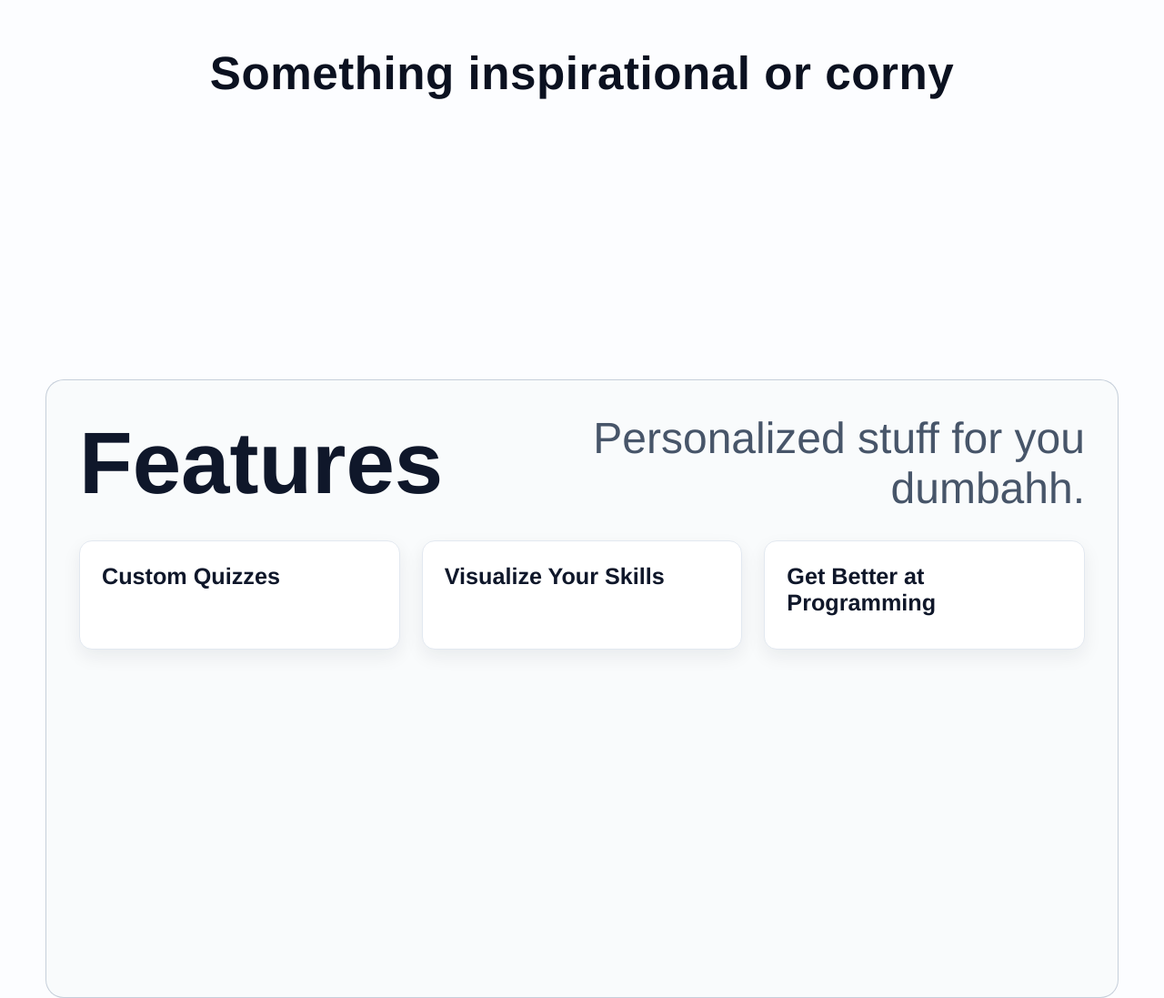
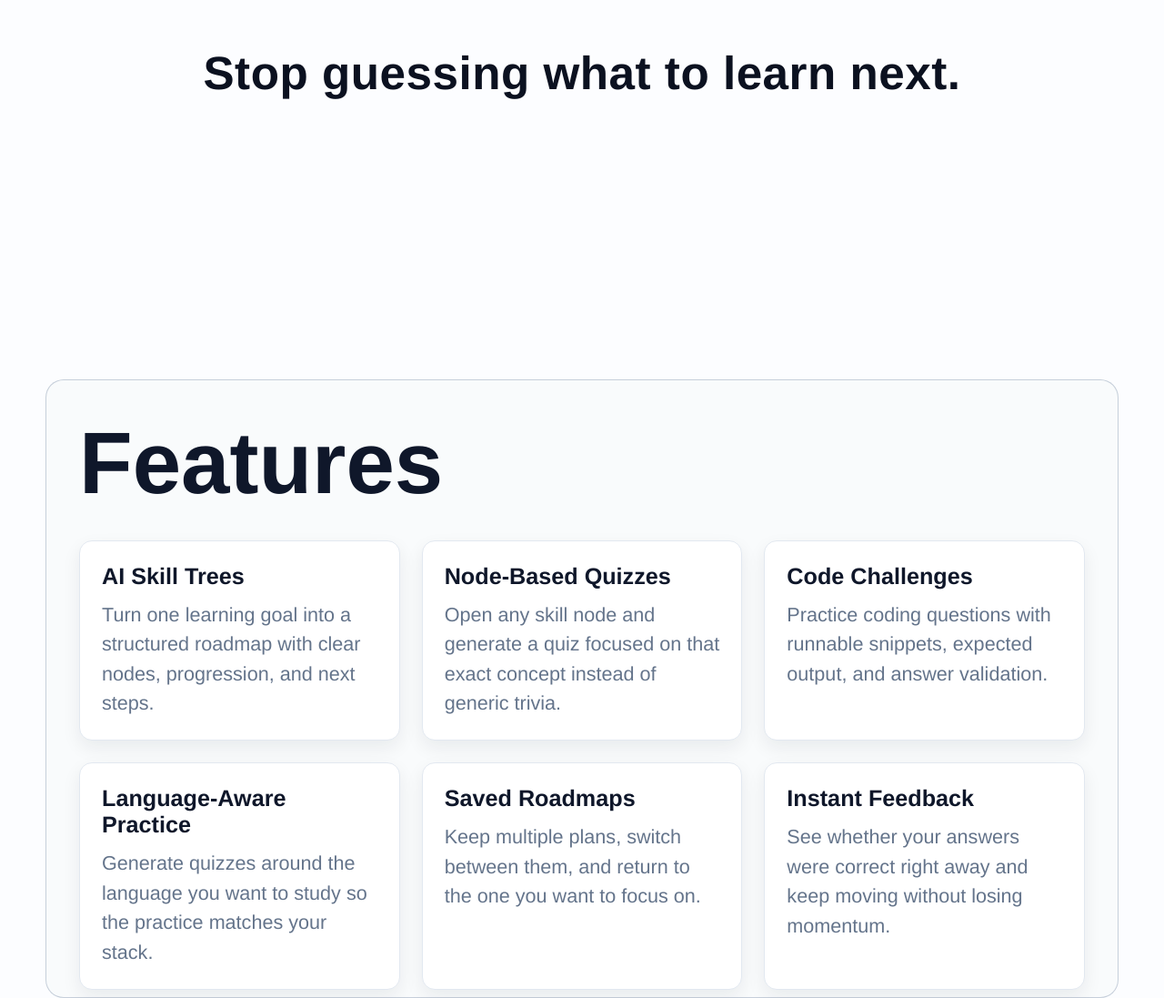
Before and after one commit to antranig8/raptorhacks-project, a React (Vite) app in the folder frontend/CodeMaxxer/: page / in a window 1280 px wide. Shown: the part 1160-2257 px from the top of the page at 91% size. Built offline with nearby package versions, Linux system fonts and the light colour scheme; no server answers; a web font is replaced by a local one.

Commit message:
Frontpage changes.

```diff
--- a/frontend/CodeMaxxer/src/pages/Home/Components/Hero.jsx
+++ b/frontend/CodeMaxxer/src/pages/Home/Components/Hero.jsx
@@ -39,7 +39,7 @@ function Hero() {
                         className={`${styles.subtitle} ${contentVisible ? styles.fallInVisible : styles.fallInHidden}`}
                         style={{ transitionDelay: '220ms' }}
                     >
-                        Learn flexibly, Learn faster, Learn better.
+                        Learn flexibly, faster, better.
                     </p>
                     <button
                         className={`${styles.ctaButton} ${contentVisible ? styles.fallInVisible : styles.fallInHidden}`}
--- a/frontend/CodeMaxxer/src/pages/Home/Components/OurPurpose.jsx
+++ b/frontend/CodeMaxxer/src/pages/Home/Components/OurPurpose.jsx
@@ -7,7 +7,7 @@ function OurPurpose() {
     return (
         <section ref={ref} className={`${styles.purpose} ${isVisible ? styles.visible : styles.hidden}`} aria-label="Our Purpose">
             <div className={`${styles.content} ${isVisible ? styles.fallInVisible : styles.fallInHidden}`} style={{ transitionDelay: '120ms' }}>
-                <h2 className={styles.text}>Something inspirational or corny</h2>
+                <h2 className={styles.text}>Stop guessing what to learn next.</h2>
             </div>
         </section>
     )
--- a/frontend/CodeMaxxer/src/pages/Home/Components/What.jsx
+++ b/frontend/CodeMaxxer/src/pages/Home/Components/What.jsx
@@ -2,9 +2,30 @@ import styles from '@home/styles/What.module.css'
 import useInViewAnimation from '@/hooks/useInViewAnimation'
 
 const cardData = [
-    { title: 'Custom Quizzes', description: '' },
-    { title: 'Visualize Your Skills', description: '' },
-    { title: 'Get Better at Programming', description: '' },
+    {
+        title: 'AI Skill Trees',
+        description: 'Turn one learning goal into a structured roadmap with clear nodes, progression, and next steps.',
+    },
+    {
+        title: 'Node-Based Quizzes',
+        description: 'Open any skill node and generate a quiz focused on that exact concept instead of generic trivia.',
+    },
+    {
+        title: 'Code Challenges',
+        description: 'Practice coding questions with runnable snippets, expected output, and answer validation.',
+    },
+    {
+        title: 'Language-Aware Practice',
+        description: 'Generate quizzes around the language you want to study so the practice matches your stack.',
+    },
+    {
+        title: 'Saved Roadmaps',
+        description: 'Keep multiple plans, switch between them, and return to the one you want to focus on.',
+    },
+    {
+        title: 'Instant Feedback',
+        description: 'See whether your answers were correct right away and keep moving without losing momentum.',
+    },
 ]
 
 function What() {
@@ -14,7 +35,6 @@ function What() {
         <section ref={ref} className={`${styles.whatSection} ${isVisible ? styles.visible : styles.hidden}`} aria-label="What we do">
             <div className={styles.headerRow}>
                 <h2 className={styles.title}>Features</h2>
-                <p className={styles.subtitle}>Personalized stuff for you dumbahh.</p>
             </div>
             <div className={styles.placeholderRow}>
                 {cardData.map((item, idx) => (
```
Also changed, not shown: frontend/CodeMaxxer/public/site-logo.png (added).
